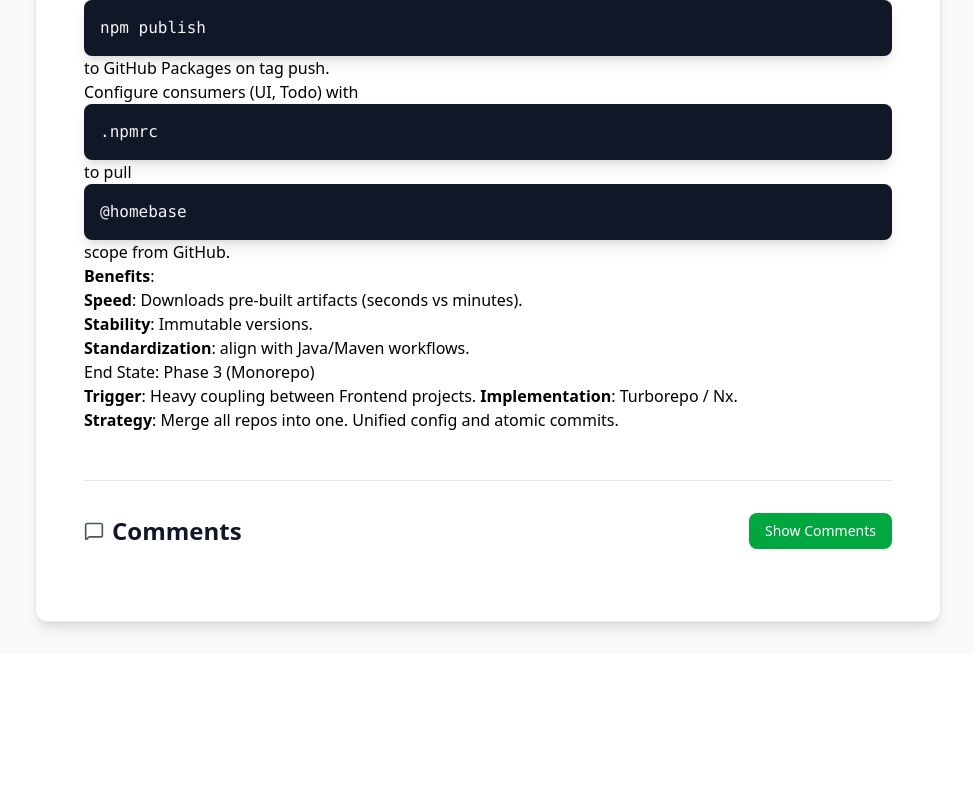
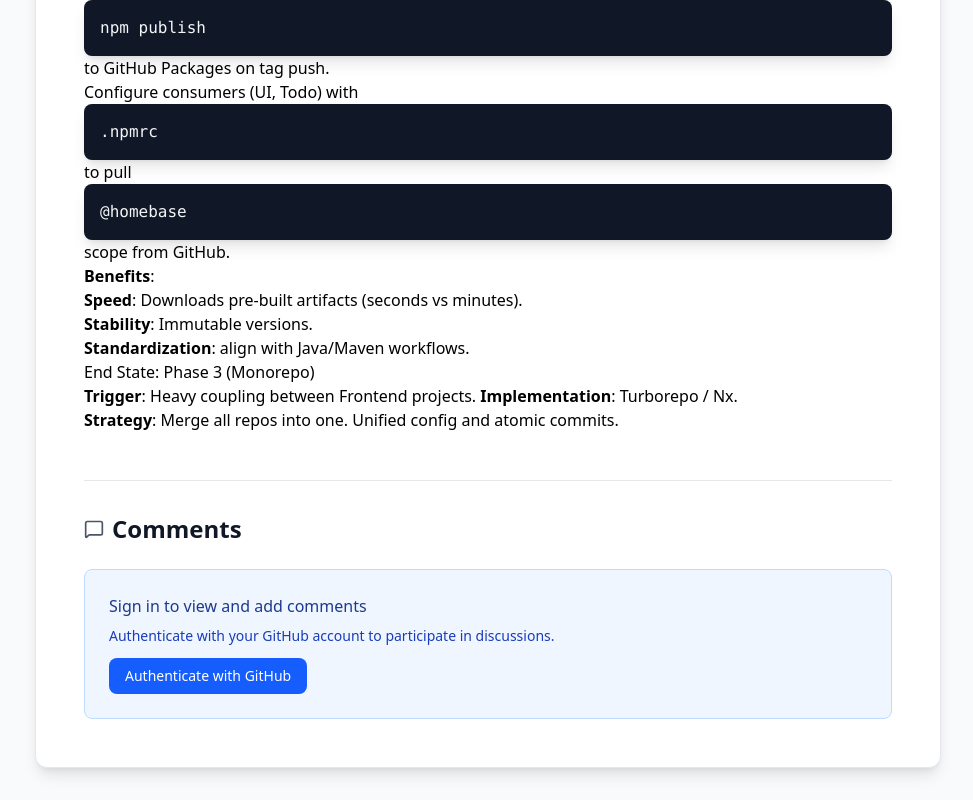
Before and after one commit to CherupallyPremkumar/homebase-documentation, a React (Vite) app: page / in a window 1280 px wide. Shown: the part 1039-1839 px from the top of the page, without its empty margins (307-1280 px from the left). Before the commit the page ends 1693 px from the top, so only its background shows below. Built offline with nearby package versions, Linux system fonts and the light colour scheme.

Commit message:
feat: Auto-load comments when opening documents
- Comments now load automatically when document opens
- Removed 'Show Comments' button
- Added authentication prompt for non-logged-in users
- Cleaner UX - no extra click needed to see comments
- Comments section always visible

```diff
--- a/src/components/CommentsSection.tsx
+++ b/src/components/CommentsSection.tsx
@@ -22,7 +22,7 @@ export function CommentsSection({
     const [loading, setLoading] = useState(false);
     const [newComment, setNewComment] = useState('');
     const [submitting, setSubmitting] = useState(false);
-    const [showComments, setShowComments] = useState(false);
+    const showComments = true; // Always show comments
     const [error, setError] = useState<string | null>(null);
 
     useEffect(() => {
@@ -98,8 +98,7 @@ export function CommentsSection({
 
     return (
         <div className="mt-12 border-t border-gray-200 pt-8">
-            <div className="flex items-center justify-between mb-6">
-                <div className="flex items-center gap-2">
+            <div className="flex items-center gap-2 mb-6">
                 <MessageSquare className="h-5 w-5 text-gray-600" />
                 <h2 className="text-2xl font-bold text-gray-900">Comments</h2>
                 {issue && (
@@ -108,23 +107,21 @@ export function CommentsSection({
                     </span>
                 )}
             </div>
-                {!showComments && (
+
+            {!isAuthenticated ? (
+                <div className="p-6 bg-blue-50 border border-blue-200 rounded-lg">
+                    <p className="text-blue-900 font-medium mb-2">Sign in to view and add comments</p>
+                    <p className="text-sm text-blue-800 mb-3">
+                        Authenticate with your GitHub account to participate in discussions.
+                    </p>
                     <button
-                        onClick={() => {
-                            if (!isAuthenticated) {
-                                onAuthRequired();
-                                return;
-                            }
-                            setShowComments(true);
-                        }}
-                        className="px-4 py-2 bg-green-600 text-white rounded-lg hover:bg-green-700 transition-colors text-sm font-medium"
+                        onClick={onAuthRequired}
+                        className="px-4 py-2 bg-blue-600 text-white rounded-lg hover:bg-blue-700 transition-colors text-sm font-medium"
                     >
-                        Show Comments
+                        Authenticate with GitHub
                     </button>
-                )}
                 </div>
-
-            {showComments && (
+            ) : showComments && (
                 <>
                     {loading ? (
                         <div className="flex items-center justify-center py-12">
```
Lines whose indentation alone changed are shown as unchanged.
